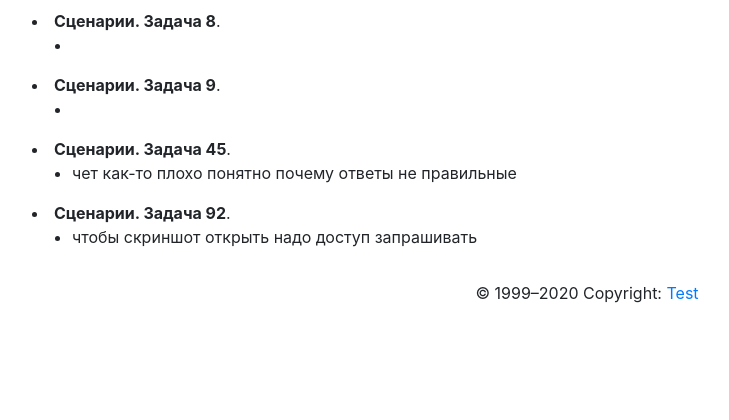
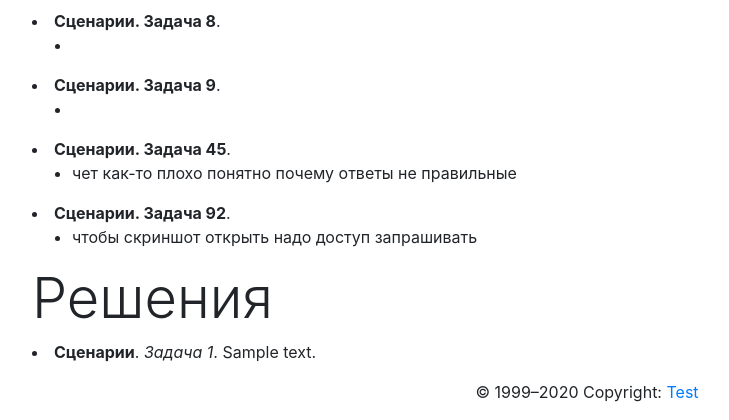
Before and after one commit to mary-lev/edu_test, a Django app: page /student/1/ in a window 1280 px wide. Shown: the part 706-1126 px from the top of the page, without its empty margins (53-782 px from the left). Before the commit the page ends 1009 px from the top, so only its background shows below. Run offline with Django 3.2, Linux system fonts and the light colour scheme; data comes from the database, SQL or seed files in the repository; tables that the repository leaves empty hold one stand-in row (values such as "Sample post"); parts of the project's set-up code (start-up, migrations or seed data) failed here and were passed over; some libraries are stand-ins or nearby versions.

Commit message:
edit templates

```diff
--- a/templates/core/stream_detail.html
+++ b/templates/core/stream_detail.html
@@ -7,7 +7,7 @@
 <h3 class='display-4'>Студенты</h3>
 <ol>
 {% for student in object.students.all %}
-<li>{{ student }}</li>
+<li><a href="{% url 'core:student' student.id %}">{{ student }}</a></li>
 {% endfor %}
 </ol>
 
--- a/templates/core/student_detail.html
+++ b/templates/core/student_detail.html
@@ -16,4 +16,10 @@
 </ul>
 {% endfor %}
 
+<h4 class="display-4">Решения</h4>
+{% for solution in object.solutions.all %}
+<li><b>{{ solution.task.lesson.module.name }}</b>. <i>Задача {{ solution.task.number|slice:"4:" }}</i>. {{ solution.text }}</li>
+{% endfor %}
+
+
 {% endblock %}
--- a/templates/core/task_detail.html
+++ b/templates/core/task_detail.html
@@ -5,7 +5,7 @@
 
 <div class="card">
   <div class="card-header">
-    Задача {{ object.number|slice:"4:" }}
+    Задача {{ object.number|slice:"4:" }}. {{ object.name }}
   </div>
   <div class="card-body">
     <blockquote class="blockquote mb-0">
```
